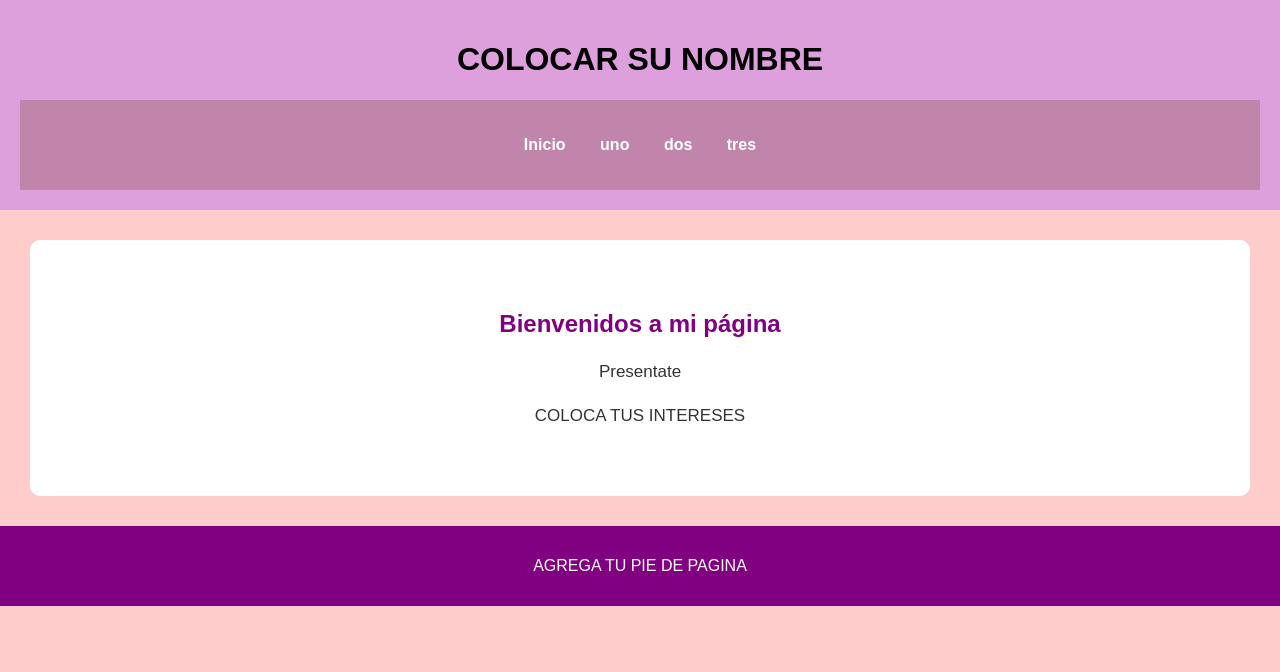
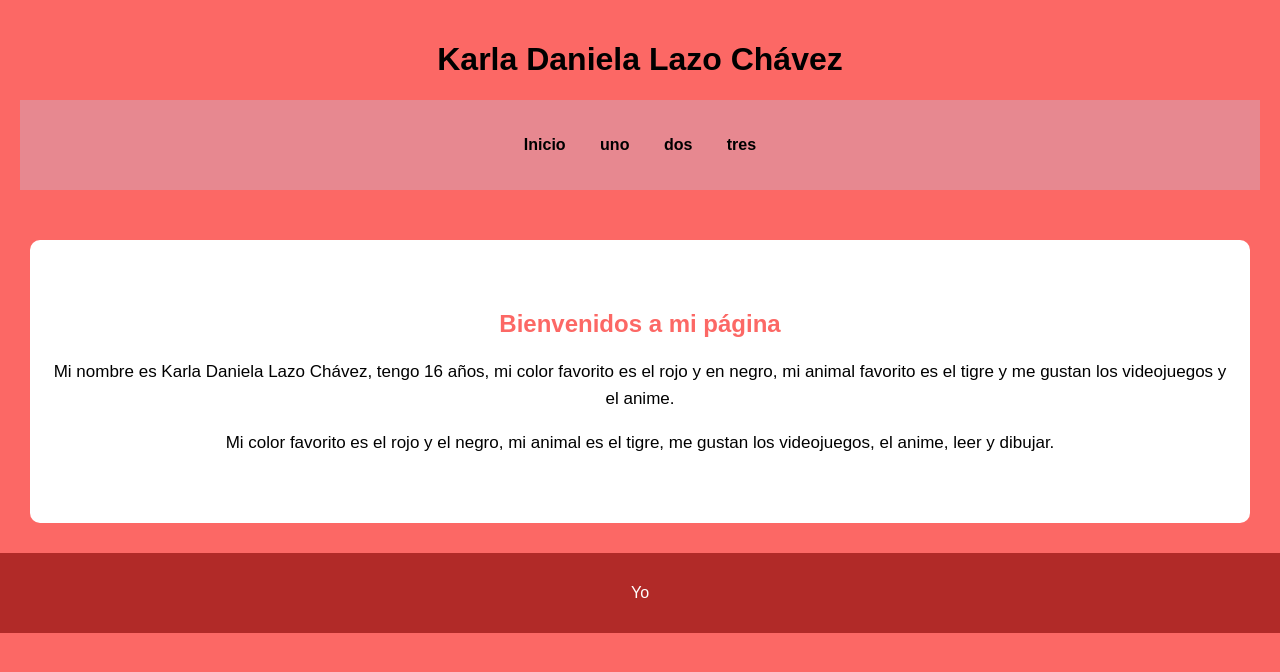
Before and after one commit to Karla-Dan/KDLC2, a Django app: template Lazo/templates/Lazo/inicio.html in a window 1280 px wide. Shown: the top 672 px of the page. Run offline with Django 5.2, Linux system fonts and the light colour scheme; the template is opened without the code that fills it, so the values that code supplies are empty.

Commit message:
Se modifico la pagina de inicio poniendo la informacion y tambien se añadieron los colores al diseño

```diff
--- a/Lazo/static/Lazo/estilos.css
+++ b/Lazo/static/Lazo/estilos.css
@@ -1,13 +1,13 @@
 body {
     font-family: Arial, sans-serif;
     margin: 0;
-    background-color: #ffcccc;
-    color: #333;
+    background-color: #fc6865;
+    color: #df2525;
 }
 
 /* ENCABEZADO */
 header {
-    background-color: plum;
+    background-color: #fc6865;
     color: black;
     text-align: center;
     padding: 20px;
@@ -15,7 +15,7 @@ header {
 
 /* MENÚ */
 nav {
-    background-color: #c184aa;
+    background-color: #e78890;
     padding: 10px;
 }
 nav ul {
@@ -29,7 +29,7 @@ nav li {
 }
 
 nav a {
-    color: white;
+    color: rgb(0, 0, 0);
     text-decoration: none;
     font-weight: bold;
 }
@@ -48,17 +48,18 @@ nav a:hover {
 }
 
 .bienvenida h2 {
-    color: purple;
+    color: #FC6865;
 }
 
 .bienvenida p {
+    color: black;
     font-size: 17px;
     line-height: 1.6;
 }
 
 /* PIE DE PÁGINA */
 footer {
-    background-color: purple;
+    background-color: #b12a28;
     color: white;
     text-align: center;
     padding: 15px;
--- a/Lazo/templates/Lazo/inicio.html
+++ b/Lazo/templates/Lazo/inicio.html
@@ -4,16 +4,16 @@
 <head>
     <meta charset="UTF-8">
     <meta name="viewport" content="width=device-width, initial-scale=1.0">
-    <title>COLOCAR TITULO</title>
+    <title>KarlaLazo</title>
 
-    <link rel="stylesheet" href="{% static 'apellido/estilos.css' %}">
+    <link rel="stylesheet" href="{% static 'Lazo/estilos.css' %}">
 </head>
 
 <body>
 
     <!-- ENCABEZADO -->
     <header>
-        <h1>COLOCAR SU NOMBRE</h1>
+        <h1>Karla Daniela Lazo Chávez</h1>
 
         <!-- MENÚ DE NAVEGACIÓN -->
         <nav>
@@ -33,18 +33,18 @@
             <h2>Bienvenidos a mi página</h2>
 
             <p>
-                Presentate
+                Mi nombre es Karla Daniela Lazo Chávez, tengo 16 años, mi color favorito es el rojo y en negro, mi animal favorito es el tigre y me gustan los videojuegos y el anime.
             </p>
 
             <p>
-                COLOCA TUS INTERESES
+                Mi color favorito es el rojo y el negro, mi animal es el tigre, me gustan los videojuegos, el anime, leer y dibujar.
             </p>
         </section>
     </main>
 
     <!-- PIE DE PÁGINA -->
     <footer>
-        <p>AGREGA TU PIE DE PAGINA</p>
+        <p>Yo</p>
     </footer>
 
 </body>
```
